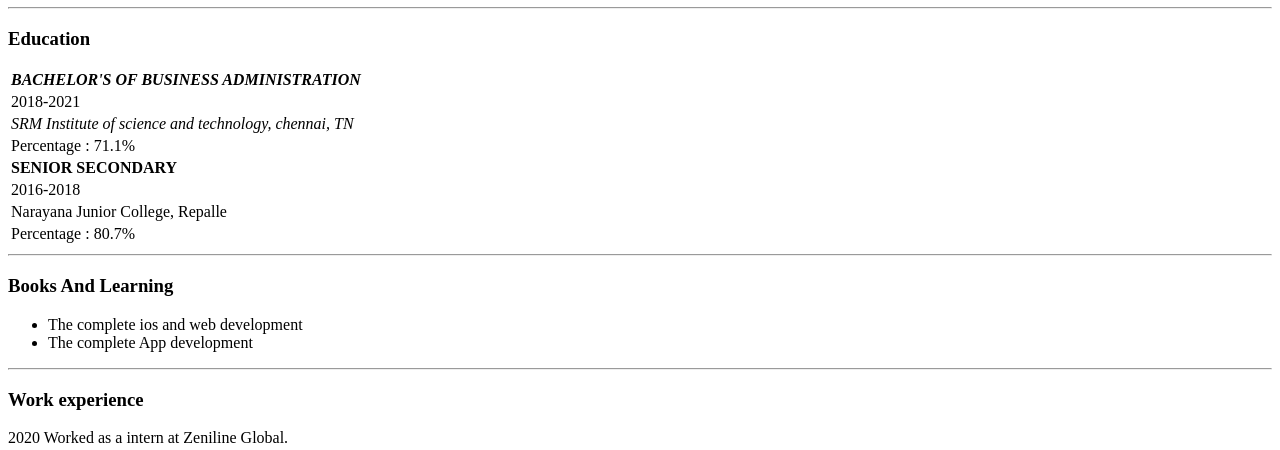
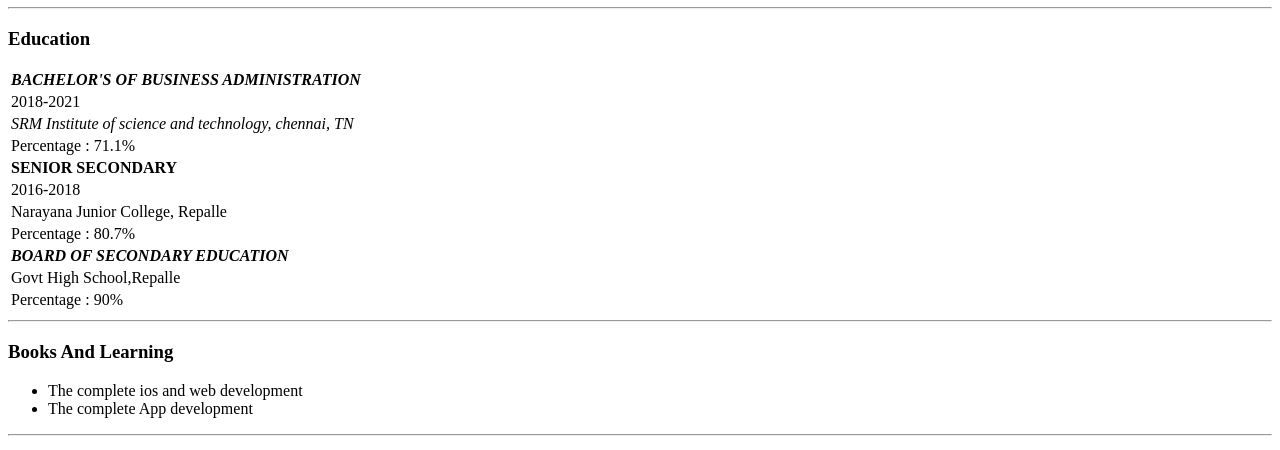
Before and after one commit to kokkiligadd/resume, a plain HTML site: page index.html in a window 1280 px wide. Shown: the part 351-801 px from the top of the page. Drawn offline with Linux system fonts and the light colour scheme.

Commit message:
Update index.html

```diff
--- a/index.html
+++ b/index.html
@@ -37,6 +37,15 @@
       </tr>
       <tr>
         <td>Percentage : 80.7%</td>
+      </tr>
+      <tr>
+        <td><b><em>BOARD OF SECONDARY EDUCATION</em></b></td>
+      </tr>
+      <tr>
+        <td>Govt High School,Repalle</td>
+      </tr>
+      <tr>
+        <td>Percentage : 90%</td>
       </tr>
     </table>
     <hr>
```
